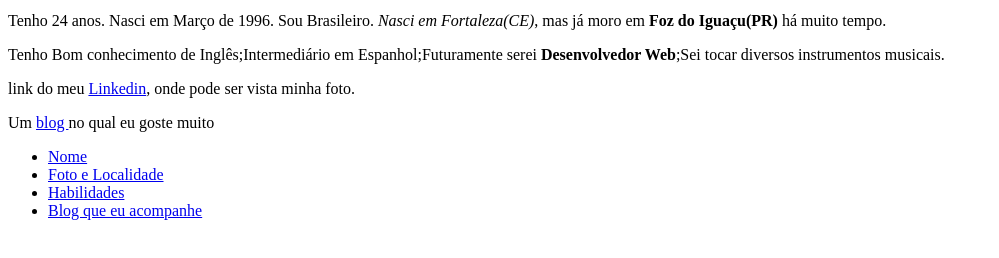
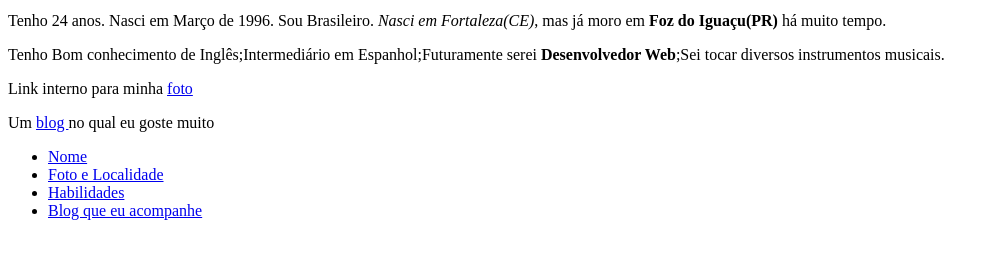
Before and after one commit to Daniel-hash-svg/Daniel-hash-svg.github.io, a plain HTML site: page index.html in a window 1280 px wide. Shown: the part 188-446 px from the top of the page, without its empty margins (0-999 px from the left). Drawn offline with Linux system fonts and the light colour scheme.

Commit message:
botei link interno pra foto

```diff
--- a/index.html
+++ b/index.html
@@ -13,7 +13,7 @@
      <p id="imagem"><img src="foto" alt="minha foto" width="150px"> <br>  Essa foto foi tirada em uma visita ao <em>Congresso Nacional</em>.</p>
     <p>Tenho 24 anos. Nasci em Março de 1996. Sou Brasileiro. <em>Nasci em Fortaleza(CE)</em>, mas já moro em <strong>Foz do Iguaçu(PR)</strong> há muito tempo.</p>
     <p id="skills">Tenho Bom conhecimento de Inglês;Intermediário em Espanhol;Futuramente serei <strong>Desenvolvedor Web</strong>;Sei tocar diversos instrumentos musicais.</p>
-    <p>link do meu <a href="https://www.linkedin.com/in/daniel-ceci-734435145/">Linkedin</a>, onde pode ser vista minha foto.</p>
+    <p>Link interno para minha <a href="https://media-exp1.licdn.com/dms/image/C5103AQFNp7LwCgIv8g/profile-displayphoto-shrink_800_800/0/1516976762090?e=1618444800&v=beta&t=-dxxWUY8ebPwdtfqXOVQ5CZ62awxO6Aro2heNQC3Y2w">foto</a></p>
     <p id="blog">Um <a href="https://jumperbrasil.lance.com.br/" target="_blank" rel="external">blog </a>no qual eu goste muito</p>
     <ul>
         <li><a href="#nome">Nome</a></li>
```
